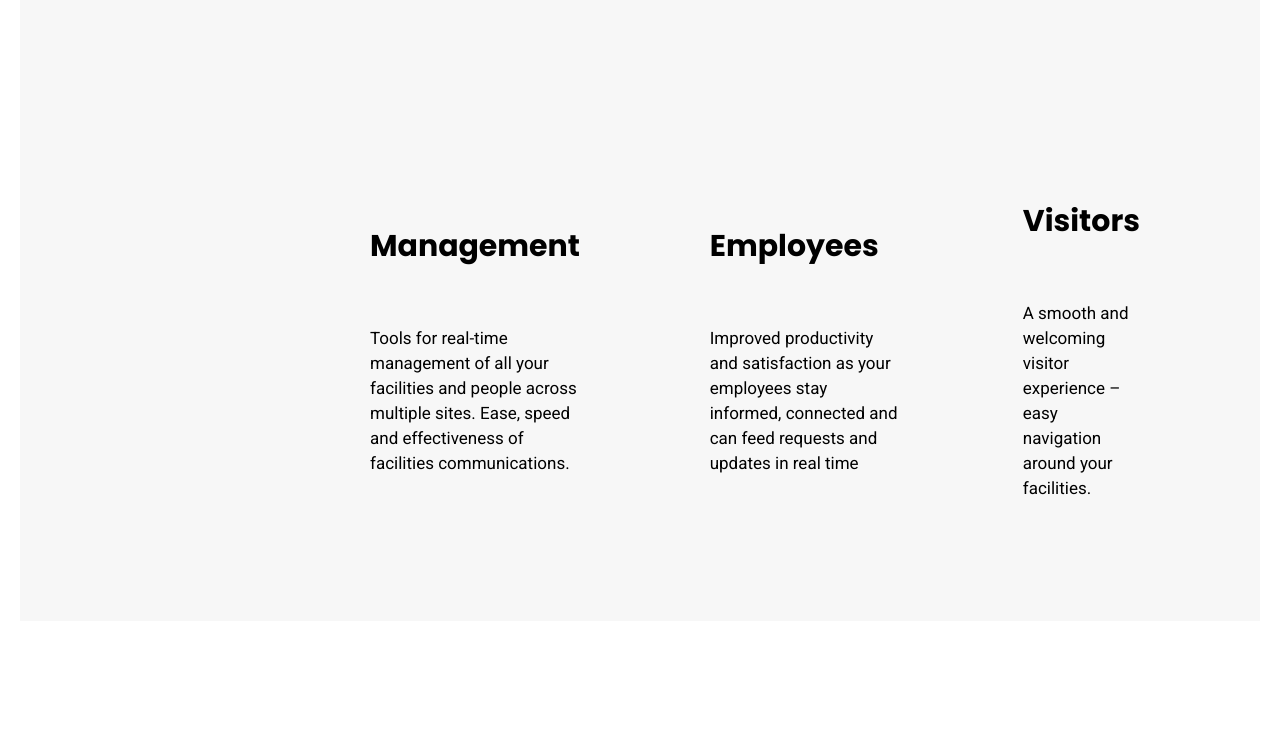
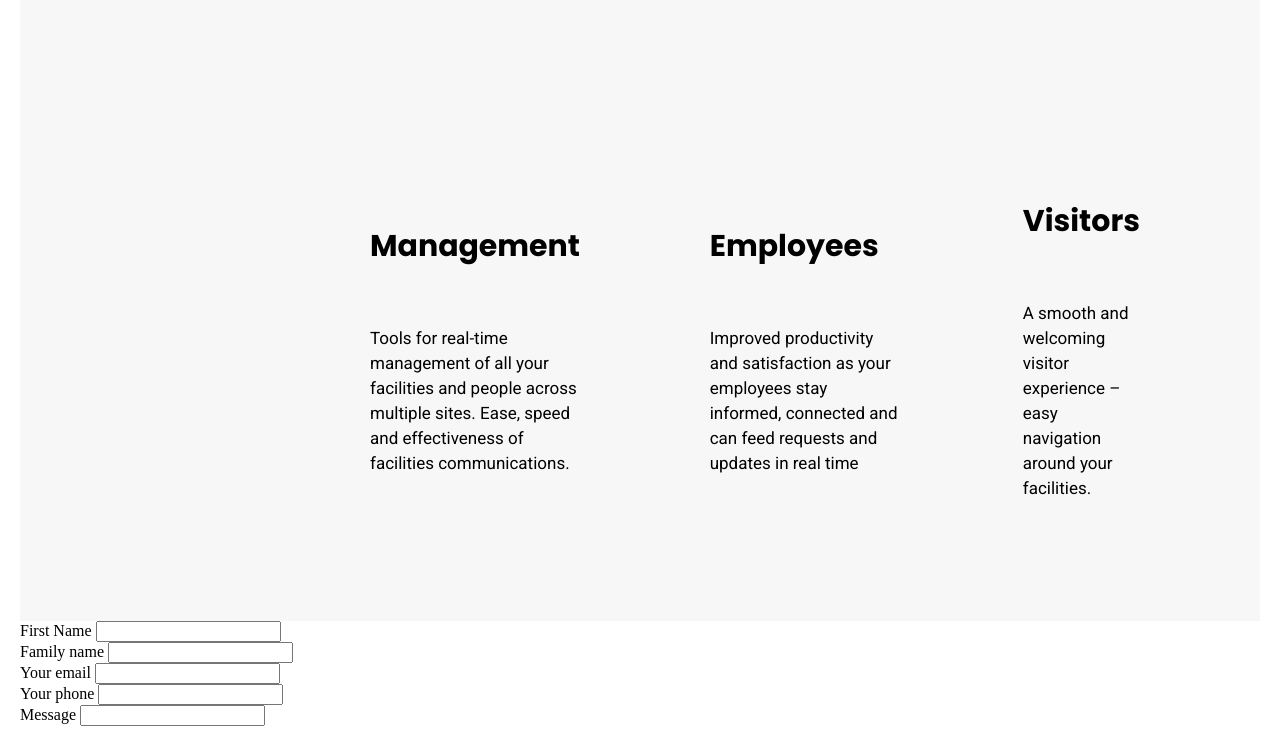
Before and after one commit to matkarny/praktyki-fe-sh-2019, a website built with webpack: page src/index.html in a window 1280 px wide. Shown: the part 869-1615 px from the top of the page. Before the commit the page ends 1510 px from the top, so only its background shows below. Built offline with nearby package versions, Linux system fonts and the light colour scheme; files whose address does not match are found by name.

Commit message:
Feature: Form beginning

```diff
--- a/src/index.html
+++ b/src/index.html
@@ -60,6 +60,7 @@
           </ul>
         </div>
       </div>
+    </div>
     </header>
     <section class="hero" id="hero">
         <h1 class="hero__bigText">
@@ -114,7 +115,28 @@
               </p>
             </div>
       </article>
-      </section>
-    </div>
+    </section>
+    <form>
+      <div>
+        <label>First Name</label>
+        <input>
+      </div>
+      <div>
+          <label>Family name</label>
+          <input>
+        </div>
+        <div>
+            <label>Your email</label>
+            <input>
+          </div>
+          <div>
+              <label>Your phone</label>
+              <input>
+            </div>
+            <div>
+                <label>Message</label>
+                <input>
+              </div>
+    </form>
   </body>
 </html>
```
